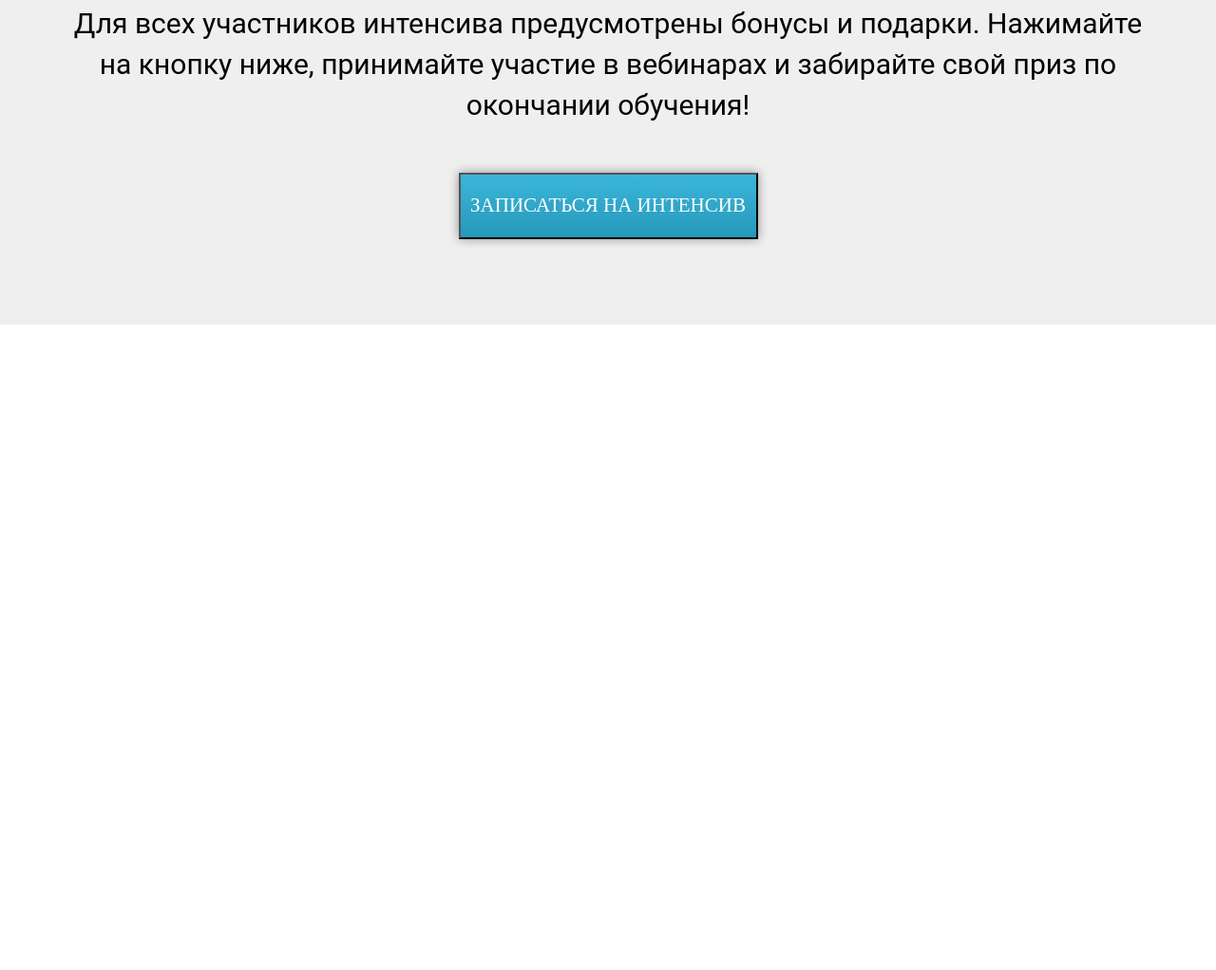
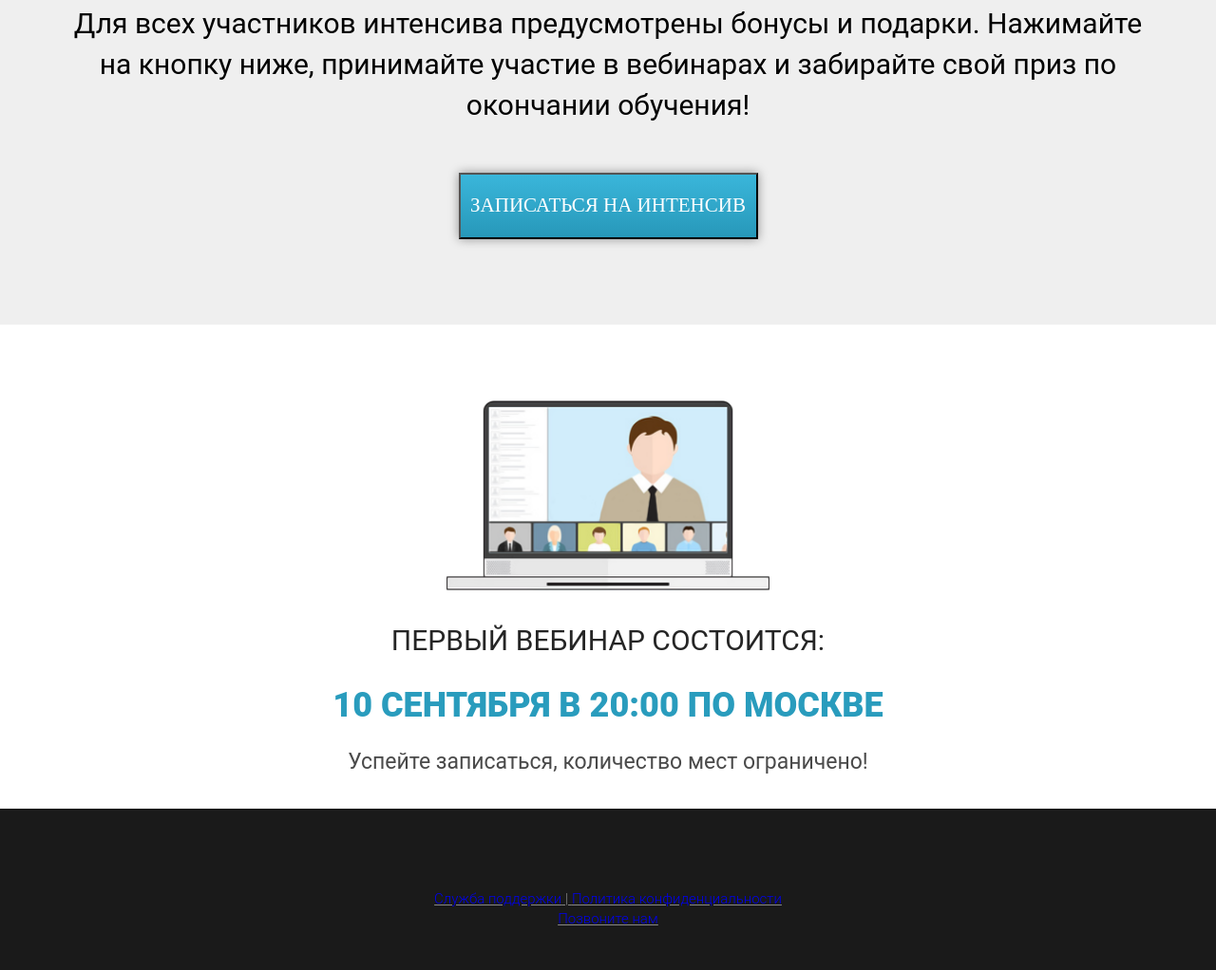
Before and after one commit to DmiTsa/html-css-p1, a plain HTML site: page index.html in a window 1280 px wide. Shown: the part 2751-3773 px from the top of the page at 95% size. Before the commit the page ends 3093 px from the top, so only its background shows below. Drawn offline with Linux system fonts and the light colour scheme.

Commit message:
20-34--04-10-2022

```diff
--- a/css/normalize.css
+++ b/css/normalize.css
@@ -3,3 +3,10 @@
   margin: 0;
   padding: 0;
 }
+
+a.text:active, /* активная/посещенная ссылка */
+a.text:hover,  /* при наведении */
+a.text {
+  text-decoration: none;
+  color: #666;
+}
--- a/css/style.css
+++ b/css/style.css
@@ -280,6 +280,8 @@
 
 /* .gift .gift-container //description in waiting section */
 
+/* .gift gift-container .btn //description in promo section*/
+
 .gift .gift-container .gift-img {
   display: block;
   margin: 0 auto;
@@ -294,4 +296,83 @@
   margin-top: 45px;
 }
 
-/* .gift gift-container .btn //description in promo section*/
+/* section webinar */
+
+.webinar {
+  display: block;
+  margin: 0 auto;
+  margin-top: 80px;
+  width: 580px;
+  min-height: 430px;
+}
+.webinar .webinar-icon {
+  display: block;
+  margin: 0 auto;
+  width: 340px;
+  height: 200px;
+}
+.webinar .webinar-text-upper {
+  font-family: 'Roboto';
+  font-style: normal;
+  font-weight: 400;
+  font-size: 30px;
+  text-align: center;
+  text-transform: uppercase;
+  color: #252525;
+  margin-top: 35px;
+}
+
+.webinar .webinar-date {
+  font-family: 'Roboto';
+  font-style: normal;
+  font-weight: 900;
+  font-size: 36px;
+  text-align: center;
+  text-transform: uppercase;
+  color: #299cbd;
+  margin-top: 30px;
+}
+
+.webinar .webinar-text {
+  font-family: 'Roboto';
+  font-style: normal;
+  font-weight: 400;
+  font-size: 23px;
+  text-align: center;
+  color: #4a4a4a;
+  margin-top: 25px;
+}
+
+/* footer */
+footer {
+  min-height: 170px;
+  background: #1a1a1a;
+  display: flex;
+  justify-content: center;
+}
+
+footer .footer-text {
+  font-family: 'Roboto';
+  font-style: normal;
+  font-weight: 300;
+  font-size: 15px;
+  line-height: 21px;
+  text-decoration-line: underline;
+  color: #888888;
+  text-align: center;
+  margin: 0 auto;
+  margin-top: 85px;
+  margin-bottom: 40px;
+}
+
+footer .link {
+  text-decoration: none;
+
+}
+
+
+a.text:active, /* активная/посещенная ссылка */
+a.text:hover,  /* при наведении */
+a.text {
+  text-decoration: none;
+  color: #666;
--- a/index.html
+++ b/index.html
@@ -192,5 +192,26 @@
         <button class="btn">записаться на интенсив</button>
       </div>
     </section>
+    <section class="webinar">
+      <img
+        src="/icons/first_webinar.png"
+        alt="first webinar"
+        class="webinar-icon"
+      />
+      <div class="webinar-text-upper">Первый вебинар состоится:</div>
+      <div class="webinar-date">10 сентября в 20:00 по Москве</div>
+      <div class="webinar-text">
+        Успейте записаться, количество мест ограничено!
+      </div>
+    </section>
+    <footer>
+      <div class="footer-text">
+        <a class="link" href="#">Служба поддержки</a>
+        |
+        <a class="link" href="#">Политика конфиденциальности</a>
+        <br />
+        <a class="link" href="#">Позвоните нам</a>
+      </div>
+    </footer>
   </body>
 </html>
```
